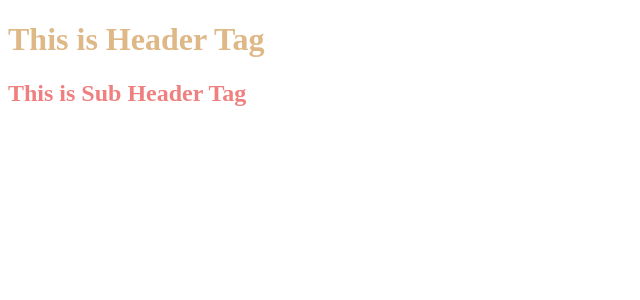
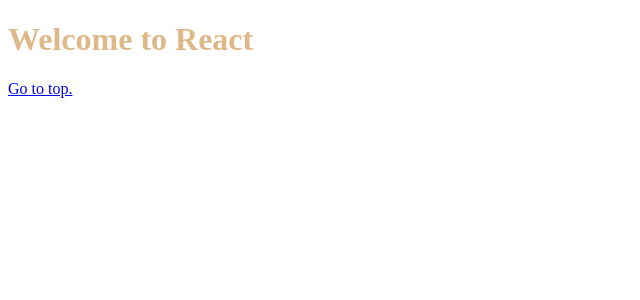
Before and after one commit to debdeep/React-App, a React (Vite) app: page / in a window 1280 px wide. Shown: the top 300 px of the page, without its empty margins (0-640 px from the left). Built offline with nearby package versions, Linux system fonts and the light colour scheme.

Commit message:
learing more changes

```diff
--- a/App.js
+++ b/App.js
@@ -1,29 +1,14 @@
-/*
-    DOM Node Structure -
-        <div id=parent>
-            <div id="child">
-                <h1> Header Tag</h1>
-                <h2> Sub Header Tag </h2>
-            </div>
-        </div
-*/
-
 import React from "react";
 import ReactDOM from "react-dom/client";
 
-const dom = React.createElement("div", { id: "parent" },
-    React.createElement("div", { id: "child" },
-        [
-            React.createElement("h1", { id: "header", key: "header" }, "This is Header Tag"),
-            React.createElement("h2", { id: "subheader", key: "subheader" }, "This is Sub Header Tag"),
-        ])
-);
+// JSX is not HTML in JS it is actually HTML-LIKE in js to be used in react
+const jsx = <h1>Welcome to React JSX</h1>
 
-// const heading = React.createElement("h1", { id: "app-heading" }, "Welcome to React App");
-// console.log(heading);
-// const root = ReactDOM.createRoot(document.getElementById("root"));
-// console.log(root);
-// root.render(heading);
-console.log(dom);
+console.log("JSX:", jsx);
+
+const customElement = React.createElement("h1", { id: "heading", key: "h1" }, "Welcome to React");
+
+console.log("createElement:", customElement);
 const root = ReactDOM.createRoot(document.getElementById("root"));
-root.render(dom);
+
+root.render(customElement);
--- a/index.html
+++ b/index.html
@@ -16,6 +16,7 @@
     </div>
     <!-- <script crossorigin src="https://unpkg.com/react@18/umd/react.development.js"></script>
     <script crossorigin src="https://unpkg.com/react-dom@18/umd/react-dom.development.js"></script> -->
+
     <!-- <script>
         //js code to generate tag and display
         const heading = document.createElement("h1");
@@ -23,7 +24,9 @@
         const elementReference = document.getElementById("root");
         elementReference.appendChild(heading);
     </script> -->
+
     <script type="module" src="./App.js"></script>
+    <a href="#top">Go to top.</a>
 </body>
 
 </html>
--- a/package.json
+++ b/package.json
@@ -18,7 +18,9 @@
   "author": "Debdeep Majumder",
   "type": "commonjs",
   "scripts": {
-    "test": "jest"
+    "test": "jest",
+    "dev": "parcel index.html",
+    "build": "parcel build index.html"
   },
   "devDependencies": {
     "parcel": "^2.16.4"
```
Also changed, not shown: App_old.js (added, +29 -0 lines), 1 other file (tests, documents, lock files or other folders).
